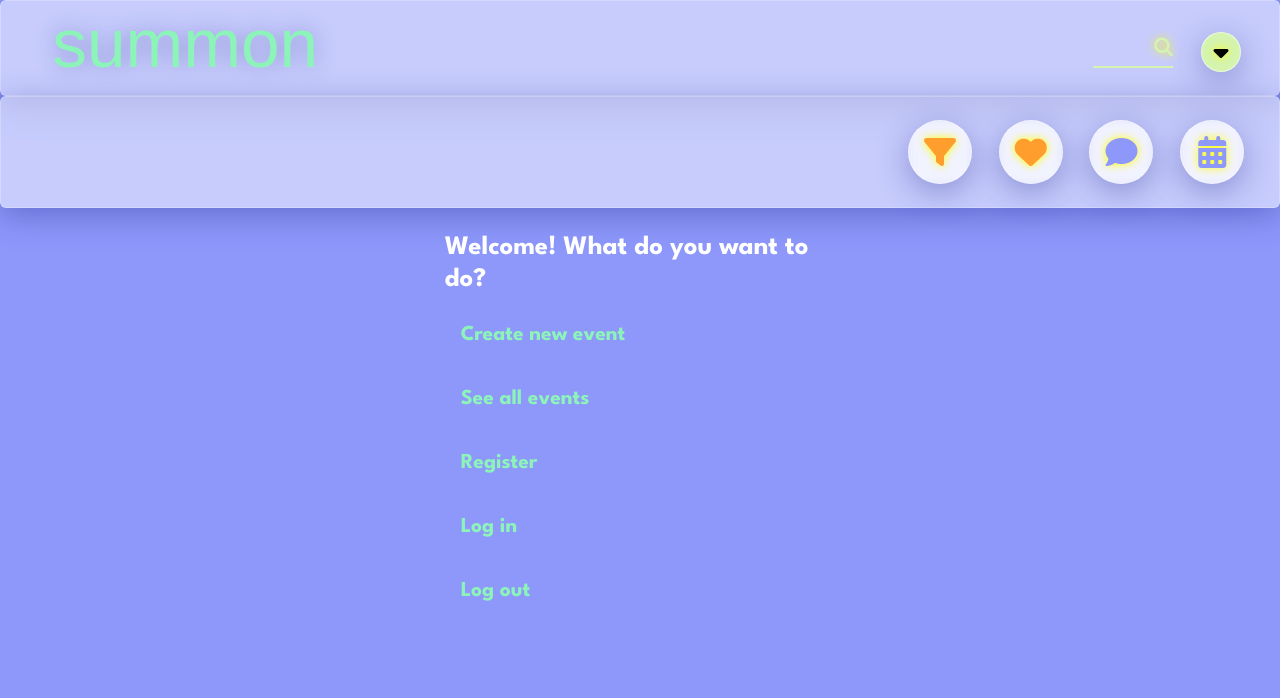
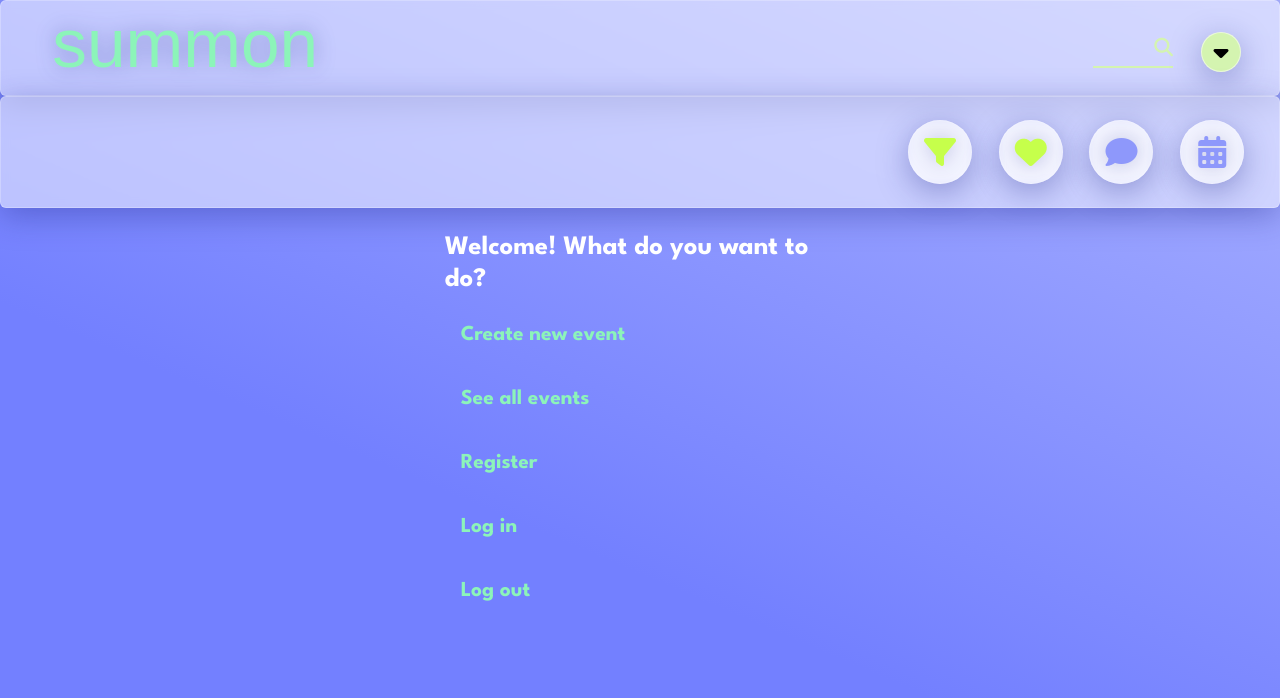
Before and after one commit to karinknutsson/summon, a Flask app: page / in a window 1280 px wide. Shown: the top 698 px of the page. Run offline with Flask 2, Linux system fonts and the light colour scheme; some libraries are stand-ins or nearby versions; some web fonts are replaced.

Commit message:
gradient bg

```diff
--- a/static/styles/style.css
+++ b/static/styles/style.css
@@ -2,7 +2,7 @@
 @import url('https://fonts.googleapis.com/css2?family=Open+Sans:wght@400;600;700;800&display=swap');
 
 body {
-  background: rgba(94,96,206,1);
+  /*background: rgba(94,96,206,1);*/
   /*
     background: linear-gradient(25deg, rgba(116,0,184,1) 1%, rgba(105,48,195,1) 9%, rgba(94,96,206,1) 21%, rgba(83,144,217,1) 49%, rgba(78,168,222,1) 58%, rgba(72,191,227,1) 67%, rgba(86,207,225,1) 75%, rgba(100,223,223,1) 86%, rgba(114,239,221,1) 99%);
     background: linear-gradient(51deg, rgba(116,0,184,1) 1%, rgba(105,48,195,1) 9%, rgba(94,96,206,1) 21%, rgba(83,144,217,1) 54%, rgba(78,168,222,1) 64%, rgba(72,191,227,1) 74%, rgba(86,207,225,1) 81%, rgba(100,223,223,1) 88%, rgba(114,239,221,1) 99%);
@@ -12,8 +12,11 @@ body {
    */
   /*background: #8A95FF;*/
   /*background: rgb(139, 127, 254);*/
-  background: rgb(142, 152, 251);
-  background-size: cover;
+  /*background: rgb(142, 152, 251);*/
+
+  background: rgb(170,178,255);
+  background: linear-gradient(203deg, rgba(170,178,255,1) 0%, rgba(115,128,255,1) 63%);
+  background-attachment: fixed;
   color: white;
   font-family: 'League Spartan', sans-serif;
 }
@@ -22,10 +25,8 @@ h1 {
   font-family: 'Knewave', sans-serif;
   font-size: 52pt;
   color: #8CF4B9;
-
   filter: drop-shadow(0 0 10px rgba(31, 38, 135, 0.37));
   /*color: rgb(243, 242, 254);*/
-
   /*color: rgb(142, 152, 251);*/
   /*color: white;*/
 }
@@ -131,6 +132,16 @@ img.card-img {
   border-radius: 6px;
   border: 1px solid rgba(255, 255, 255, 0.24);
   height: 96px;
+}
+
+@keyframes top-expand {
+  from {
+    height: 96px;
+  }
+
+  to {
+    height:67%;
+  }
 }
 
 .title-container, .search-gear-container {
@@ -245,7 +256,7 @@ img.card-img {
 .navbar-li-active {
   margin: 8px;
   padding: 12px;
-  color: #ff9e2c;
+  color: #c6ff4b;
   display: inline-block;
   width: 64px;
   height: 64px;
@@ -340,8 +351,8 @@ img.card-img {
   filter: drop-shadow(0 0 15px white);
 }
 
-.fa-solid {
-  filter: drop-shadow(0 0 5px yellow);
+.fa-glass {
+  filter: drop-shadow(0 0 10px rgba(31, 38, 135, 0.24));
 }
 
 #eventModal {
--- a/templates/layout.html
+++ b/templates/layout.html
@@ -36,22 +36,22 @@
             <ul class="navbar-ul">
                 <li class="navbar-li-active">
                     <div class="center-flex menu-item">
-                        <i class="fa-solid fa-filter"></i>
+                        <i class="fa-solid fa-filter fa-glass"></i>
                     </div>
                 </li>
                 <li class="navbar-li-active">
                     <div class="center-flex menu-item">
-                        <i class="fa-solid fa-heart"></i>
+                        <i class="fa-solid fa-heart fa-glass"></i>
                     </div>
                 </li>
                 <li class="navbar-li">
                     <div class="center-flex menu-item">
-                        <i class="fa-solid fa-comment"></i>
+                        <i class="fa-solid fa-comment fa-glass"></i>
                     </div>
                 </li>
                 <li class="navbar-li">
                     <div class="center-flex menu-item">
-                        <i class="fa-solid fa-calendar-days"></i>
+                        <i class="fa-solid fa-calendar-days fa-glass"></i>
                     </div>
                 </li>
             </ul>
```
